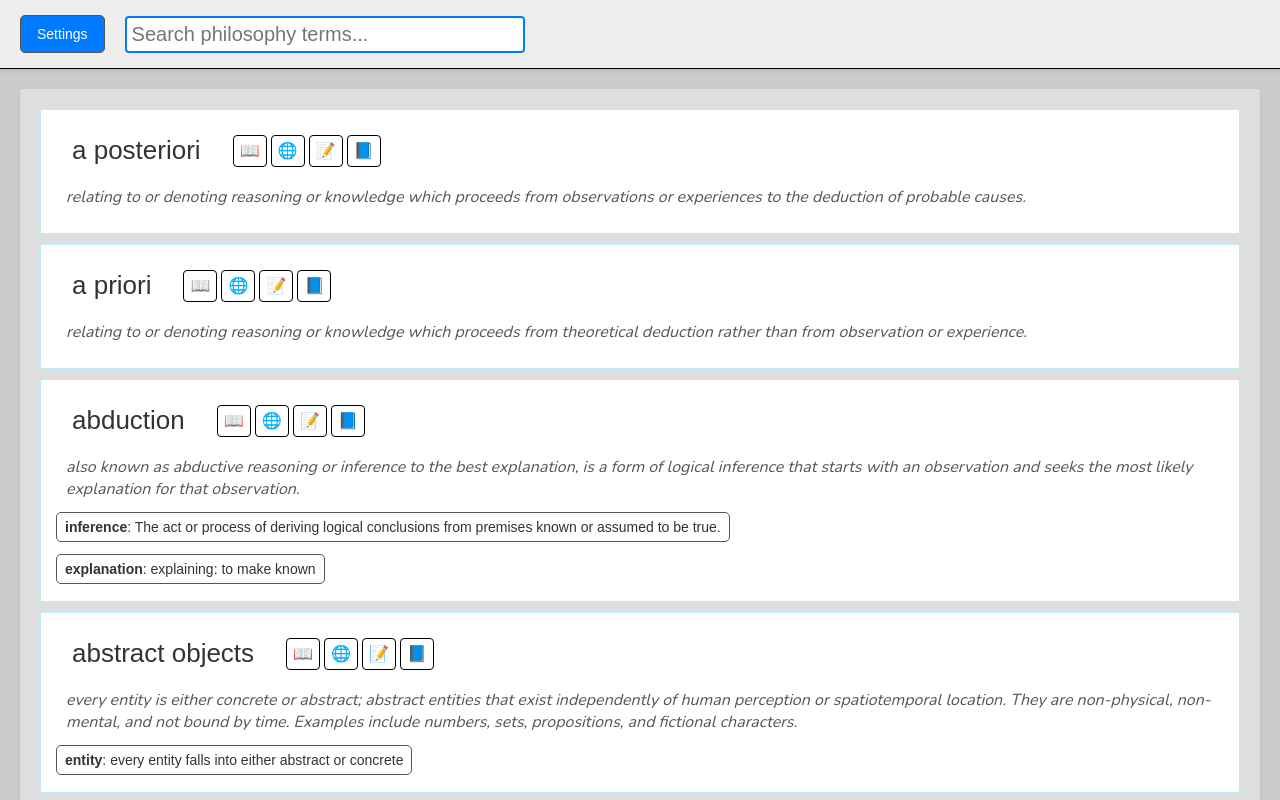
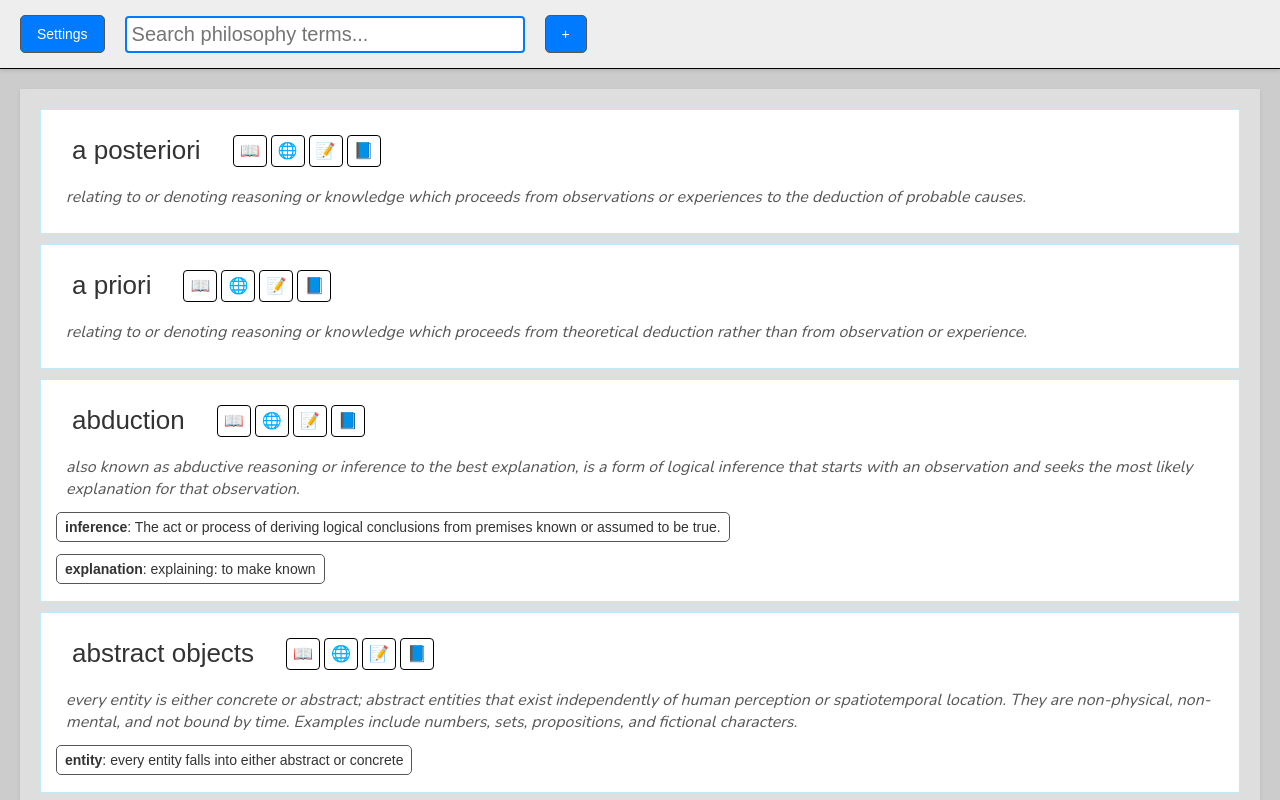
Before and after one commit to DearthFunk/philo-sophia, a React app: page / in a window 1280 px wide. Built offline with nearby package versions, Linux system fonts and the light colour scheme.

Commit message:
add term

```diff
--- a/src/App.css
+++ b/src/App.css
@@ -101,8 +101,16 @@ button {
   gap: 8px;
   cursor: pointer;
   border-radius: 5px;
+  opacity: 1;
+  transition: opacity 0.2s ease;
 }
 button:hover {
   border: 1px solid var(--border-strong);
   opacity: 0.9;
 }
+button:disabled {
+  cursor: not-allowed;
+  background: var(--border-subtle);
+  border: 1px solid var(--interactive-primary);
+  opacity: 0.6;
+}
--- a/src/components/Navigation.tsx
+++ b/src/components/Navigation.tsx
@@ -5,7 +5,7 @@ import './Navigation.css';
 
 const Navigation: React.FC = () => {
   const navigate = useNavigate();
-  const { settings, searchTerm, handleInputChange, handleKeyDown } = useAppContext();
+  const { settings, searchTerm, handleInputChange, handleKeyDown, addCustomTerm, setSearchTerm, terms, searchResults } = useAppContext();
 
   const handleFocus = () => {
     navigate('/');
@@ -15,6 +15,27 @@ const Navigation: React.FC = () => {
     navigate('/settings');
   };
 
+  const addNewTerm = () => {
+    if (searchTerm.trim() && !termExists(searchTerm.trim())) {
+      const termToAdd = searchTerm.trim();
+      addCustomTerm(termToAdd, '');
+      // Keep the search term in the input to show the newly added term
+      setSearchTerm(termToAdd);
+    }
+  };
+
+  // Helper function to check if the term already exists
+  const termExists = (term: string): boolean => {
+    if (!term) return false;
+    const exists = terms.some(existingTerm =>
+      existingTerm.word.toLowerCase() === term.toLowerCase()
+    );
+    return exists;
+  };
+
+  // Determine button visibility and state
+  const isButtonDisabled = termExists(searchTerm.trim());
+  const shouldShowButton = !(searchResults.length === 0);
   return (
     <nav className="navigation">
       <div className="nav-content">
@@ -35,6 +56,15 @@ const Navigation: React.FC = () => {
           placeholder={`Search ${settings.selectedTermsFile} terms...`}
           tabIndex={2}
         />
+        {shouldShowButton && (
+          <button
+            onClick={addNewTerm}
+            disabled={isButtonDisabled}
+            tabIndex={3}
+            aria-label="Add new term">
+            +
+          </button>
+        )}
       </div>
     </nav>
   );
--- a/src/pages/ResultsPage.css
+++ b/src/pages/ResultsPage.css
@@ -1,8 +1,4 @@
 /* Results Page Styles */
-.results-page {
-  min-height: 50vh;
-}
-
 .no-results {
   display: flex;
   flex-direction: column;
@@ -18,19 +14,3 @@
   margin: 0 0 16px 0;
   font-style: normal;
 }
-
-.add-term-button {
-  background-color: var(--interactive-primary);
-  color: var(--interactive-text);
-  border: 1px solid var(--border-subtle);
-  padding: 12px 20px;
-  font-size: 14px;
-  border-radius: 5px;
-  cursor: pointer;
-  transition: opacity 0.2s ease;
-}
-
-.add-term-button:hover {
-  opacity: 0.9;
-  border-color: var(--border-strong);
-}
```
